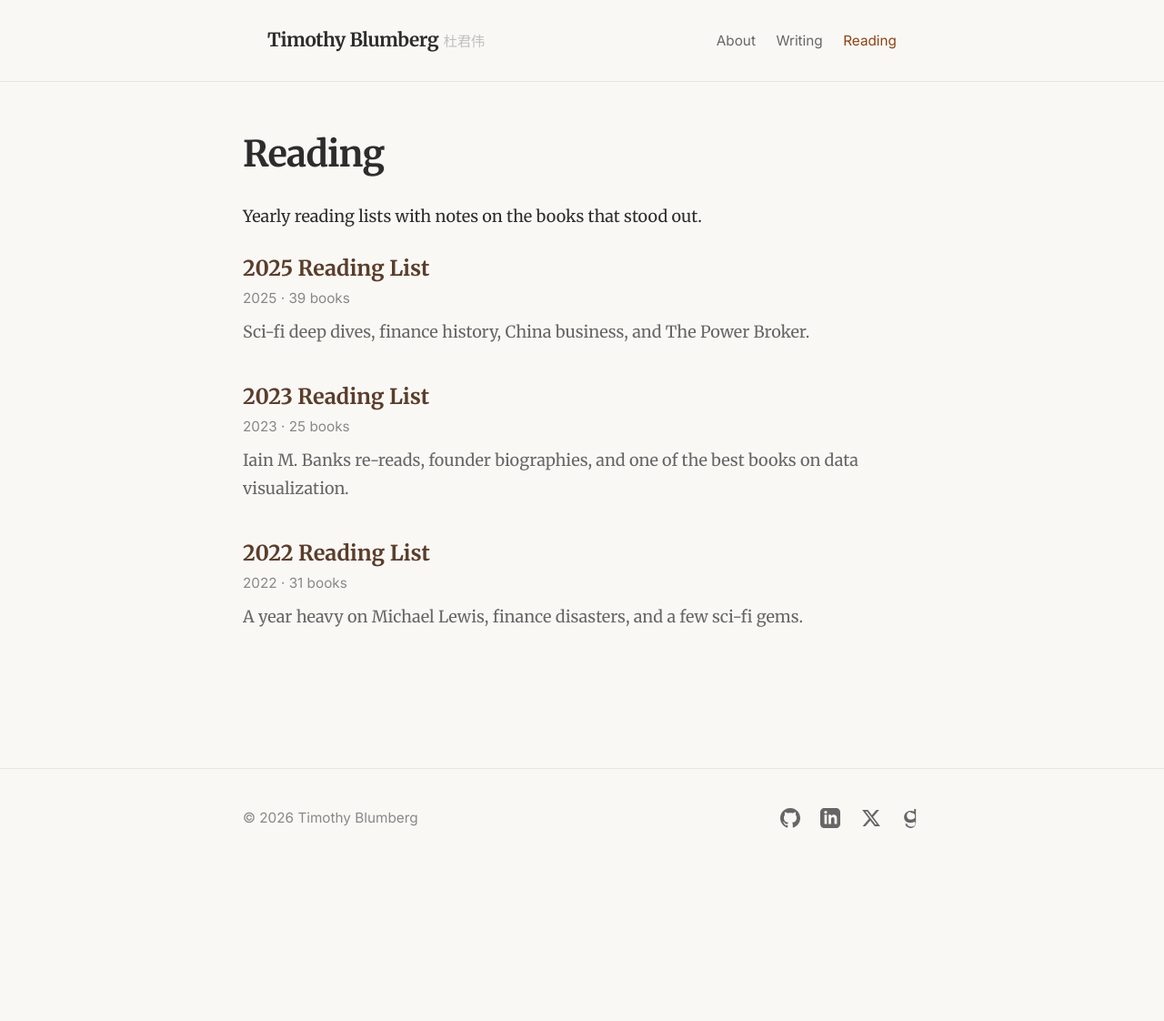
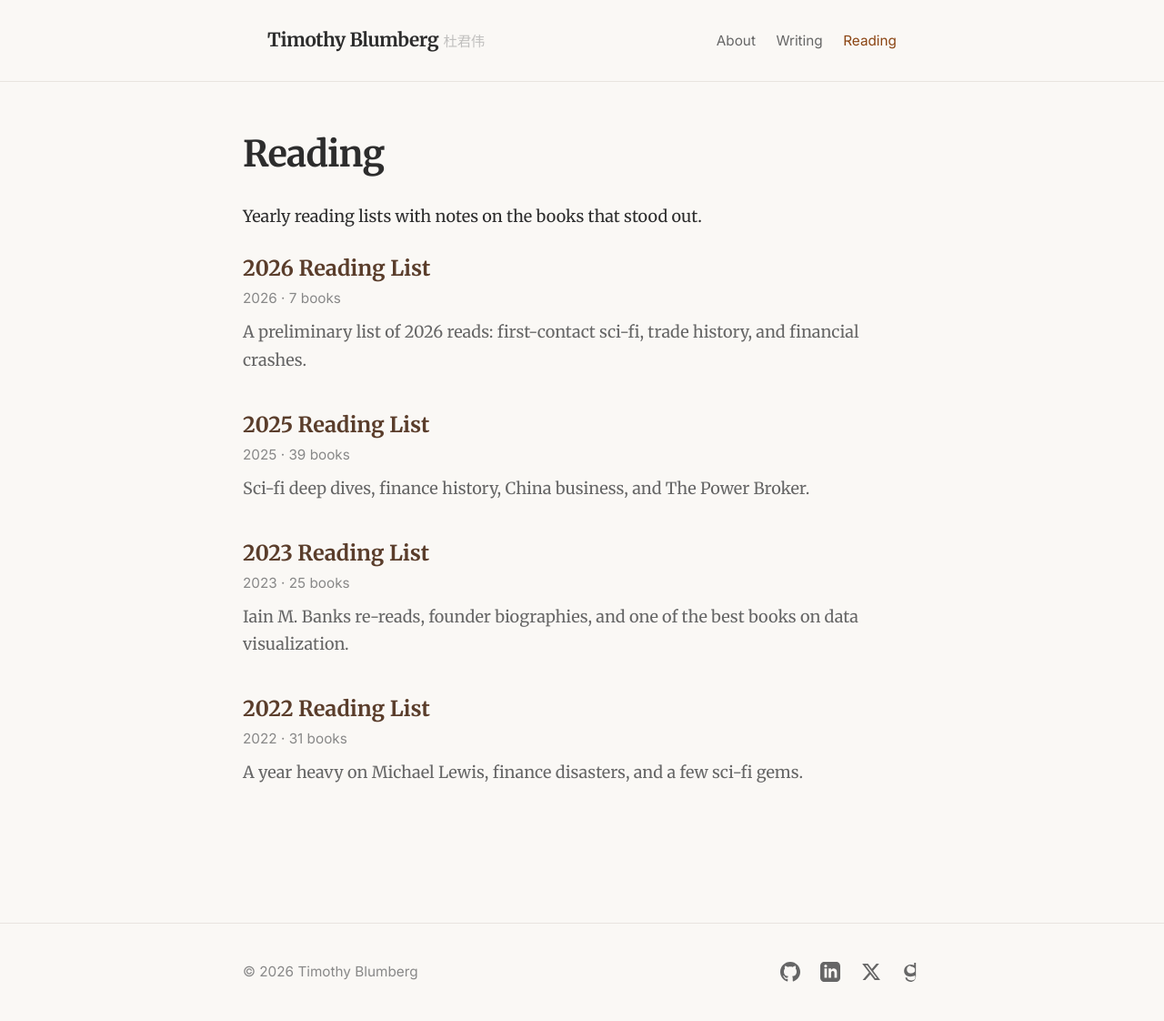
Before and after one commit to TimelyToga/TimelyToga.github.io, a Jekyll site: the page built from reading.html, in a window 1280 px wide. Shown: the whole page at 91% size. Built offline with Jekyll 4.4.1, drawn with Linux system fonts in a browser that asks for light colours; before the commit the page ends 952 px from its top, so only the background shows below that.

Commit message:
More content in 2025, start of 2026

```diff
--- /dev/null
+++ b/_reading/2026-reading-list.md
@@ -0,0 +1,77 @@
+---
+title: "2026 Reading List"
+date: 2026-12-31
+description: "A preliminary list of 2026 reads: first-contact sci-fi, trade history, and financial crashes."
+book_count: 7
+---
+
+## Ranked Favorites (Top 5)
+
+_Coming soon - add your favorites here!_
+
+---
+
+## Full Chronological List
+
+<div class="book-entry">
+  <img src="https://covers.openlibrary.org/b/id/15161980-M.jpg" alt="1929" class="book-cover-small">
+  <div class="book-info">
+    <h3>1929</h3>
+    <div class="book-author">Andrew Ross Sorkin</div>
+    <p class="book-notes"></p>
+  </div>
+</div>
+
+<div class="book-entry">
+  <img src="https://aproposbooks.net/wp-content/uploads/2024/10/AS1.jpg" alt="AS1" class="book-cover-small">
+  <div class="book-info">
+    <h3>AS1</h3>
+    <div class="book-author">Trevor Lewis</div>
+    <p class="book-notes"></p>
+  </div>
+</div>
+
+<div class="book-entry">
+  <img src="https://covers.openlibrary.org/b/id/8765805-M.jpg" alt="The Corporation Wars: Dissidence" class="book-cover-small">
+  <div class="book-info">
+    <h3>The Corporation Wars: Dissidence</h3>
+    <div class="book-author">Ken MacLeod</div>
+    <p class="book-notes"></p>
+  </div>
+</div>
+
+<div class="book-entry">
+  <img src="https://covers.openlibrary.org/b/id/13297923-M.jpg" alt="Exordia" class="book-cover-small">
+  <div class="book-info">
+    <h3>Exordia</h3>
+    <div class="book-author">Seth Dickinson</div>
+    <p class="book-notes"></p>
+  </div>
+</div>
+
+<div class="book-entry">
+  <img src="https://covers.openlibrary.org/b/id/12627572-M.jpg" alt="A Splendid Exchange" class="book-cover-small">
+  <div class="book-info">
+    <h3>A Splendid Exchange</h3>
+    <div class="book-author">William J. Bernstein</div>
+    <p class="book-notes"></p>
+  </div>
+</div>
+
+<div class="book-entry">
+  <img src="https://covers.openlibrary.org/b/id/8748478-M.jpg" alt="Recursion" class="book-cover-small">
+  <div class="book-info">
+    <h3>Recursion</h3>
+    <div class="book-author">Blake Crouch</div>
+    <p class="book-notes"></p>
+  </div>
+</div>
+
+<div class="book-entry">
+  <img src="https://covers.openlibrary.org/b/id/15213189-M.jpg" alt="The Faith of Beasts" class="book-cover-small">
+  <div class="book-info">
+    <h3>The Faith of Beasts</h3>
+    <div class="book-author">James S. A. Corey</div>
+    <p class="book-notes"></p>
+  </div>
+</div>
```
Also changed, not shown: _reading/2025-reading-list.md (+8 -13 lines).
